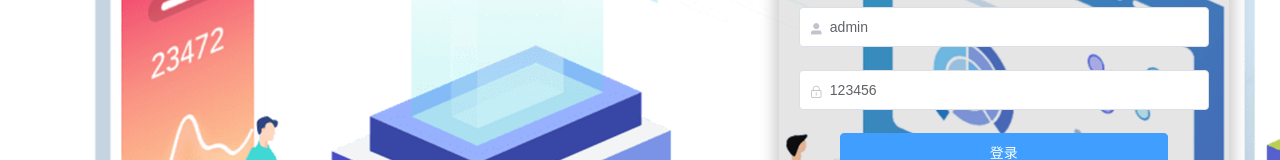
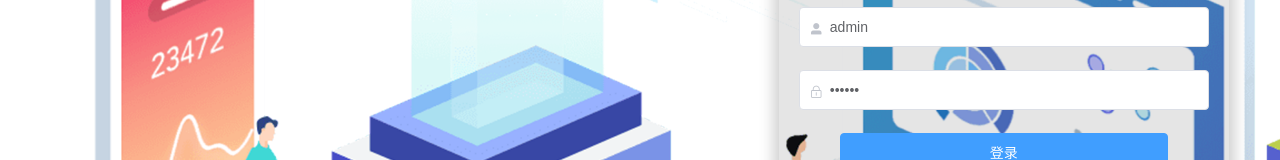
Before and after one commit to liZhuTao/shop_manage, a Vue app: page /#/login in a window 1280 px wide. Shown: the part 263-423 px from the top of the page. Built offline with nearby package versions, Linux system fonts and the light colour scheme.

Commit message:
登录功能实现，及路由导航

```diff
--- a/src/components/Login.vue
+++ b/src/components/Login.vue
@@ -4,27 +4,37 @@
             <div class="Login_title">湖工e购管理系统</div>
         </div>
         <div class="login_box">
-            <el-form label-width="0px" class="login_form">
+            <el-form
+            :model="loginForm"
+            :rules="loginFormRules"
+            ref="loginFormRef"
+            label-width="0px"
+            class="login_form"
+            >
                 <!-- 用户名 -->
-                <el-form-item>
+                <el-form-item prop="username">
                     <el-input
                     prefix-icon="el-icon-user-solid"
-                    v-model="form.name"></el-input>
+                    v-model="loginForm.username"
+                    ></el-input>
                 </el-form-item>
                 <!-- 密码 -->
-                <el-form-item>
+                <el-form-item prop="password">
                     <el-input
                     prefix-icon="el-icon-lock"
-                    v-model="form.pws"></el-input>
+                    v-model="loginForm.password"
+                    type="password"></el-input>
                 </el-form-item>
                 <!-- 按钮区 -->
                 <el-form-item>
-                    <el-button type="primary" class="login_button">登录</el-button>
+                    <el-button type="primary" class="login_button" @click="login">登录</el-button>
                 </el-form-item>
                 <el-form-item>
                     <el-button
                     type="text"
-                    class="login_forget" @click="dialogVisible = true">忘记密码？</el-button>
+                    class="login_forget"
+                    @click="dialogVisible = true"
+                    >忘记密码？</el-button>
                     <el-dialog
                     title="提示"
                     :visible.sync="dialogVisible"
@@ -44,13 +54,27 @@
 
 <script>
 export default {
-    data(){return {
-        form:{
-            name:"admin",
-            pws:123456
-        },
-         dialogVisible: false
-    }},
+    data(){
+        return {
+            //登录表单数据
+            loginForm:{
+                username:"admin",
+                password:"123456"
+            },
+            dialogVisible: false,   //弹出框提示
+            //表单验证规则对象
+            loginFormRules:{
+                username: [
+                    { required: true, message: '请输入用户名', trigger: 'blur' },
+                    { min: 3, max: 10, message: '长度在 3 到 10 个字符', trigger: 'blur' }
+                ],
+                password: [
+                    { required: true, message: '请输入密码', trigger: 'blur' },
+                    { min: 6, max: 15, message: '长度在 6 到 15 个字符', trigger: 'blur' }
+                ]
+            }
+        }
+    },
     methods:{
         handleClose(done) {
         this.$confirm('确认关闭？')
@@ -58,7 +82,20 @@ export default {
             done();
           })
           .catch(_ => {});
-      }
+        },
+        login(){
+            this.$refs.loginFormRef.validate(async valid=>{
+                if(!valid) return;
+                let { data:res } = await this.$http.post('login',this.loginForm);
+                if(res.meta.status !== 200) return this.$massage.error('登录失败！');
+                this.$massage.success('登录成功');
+                //存储登录的token值
+                console.log(res)
+                window.sessionStorage.setItem('token',res.data.token);
+                //登录成功页面跳转
+                this.$router.push('/home')
+            })
+        }
     }
 };
 </script>
--- a/src/main.js
+++ b/src/main.js
@@ -2,13 +2,20 @@ import Vue from 'vue'
 import App from './App.vue'
 import router from './router'
 import store from './store'
-import { Button,Form,FormItem,Input,Dialog } from 'element-ui'
+import { Button,Form,FormItem,Input,Dialog,Message } from 'element-ui'
 //导入全局样式表
 import '@/assets/css/global.css'
+//导入axios
+import axios from 'axios'
+//配置请求根路径
+axios.defaults.baseURL = 'http://127.0.0.1:8888/api/private/v1/'
+Vue.prototype.$http = axios
 
 console.log(Button)
 
 Vue.use(Button).use(Form).use(FormItem).use(Input).use(Dialog)
+//挂载弹框组件
+Vue.prototype.$massage = Message;
 
 Vue.config.productionTip = false
 
--- a/src/router/index.js
+++ b/src/router/index.js
@@ -6,11 +6,26 @@ Vue.use(VueRouter)
 
 const routes = [
   { path:"/",redirect:'/login' },
-  { path:'/login',component:Login }
+  { path:'/login',component:Login },
+  { path:'/home',component:()=>import('@/views/Home') }
 ]
 
 const router = new VueRouter({
   routes
 })
 
+//挂载路由导航守卫
+router.beforeEach((to,from,next) => {
+  //to 将要访问的路径
+  //from 代表从哪个路径跳转过来
+  //next 函数  表示放行
+  // next() 放行  next('login) 强制跳转
+  if(to.path === '/login') return next();
+  //获取token
+  const tokenStr = window.sessionStorage.getItem('token');
+  if(!tokenStr) return next('/login');
+  next();
+})
+
+
 export default router
--- /dev/null
+++ b/src/views/Home/index.vue
@@ -0,0 +1,13 @@
+<template>
+    <div>
+        主页1111
+    </div>
+</template>
+
+<script>
+
+</script>
+
+<style lang="less" scoped>
+
+</style>
```
